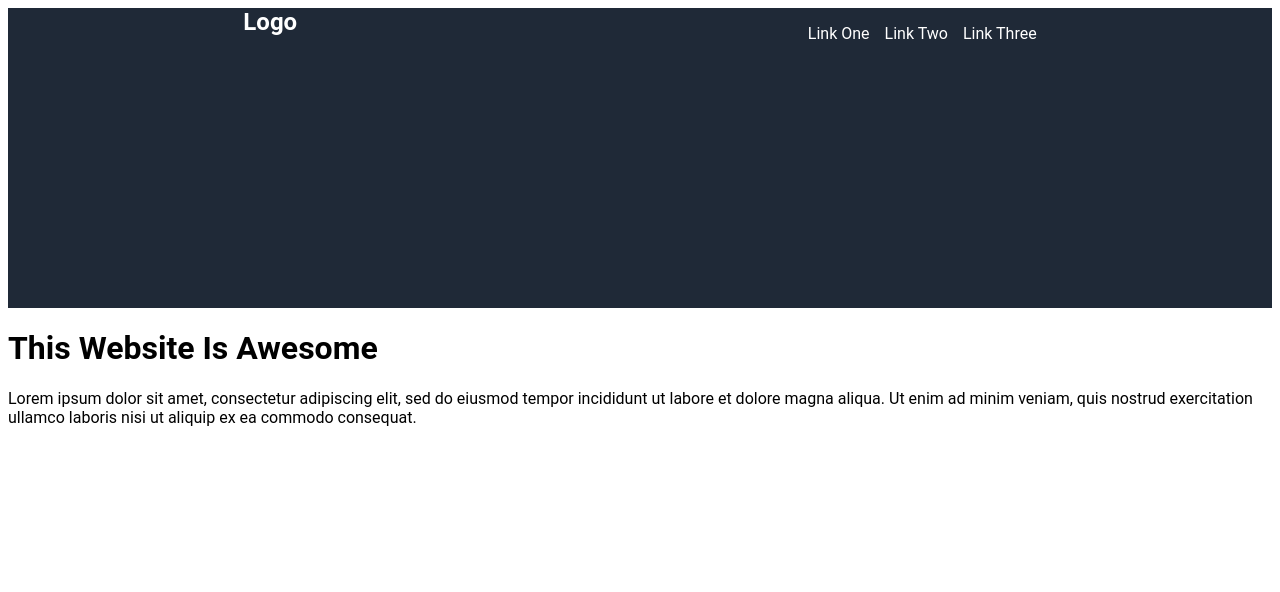
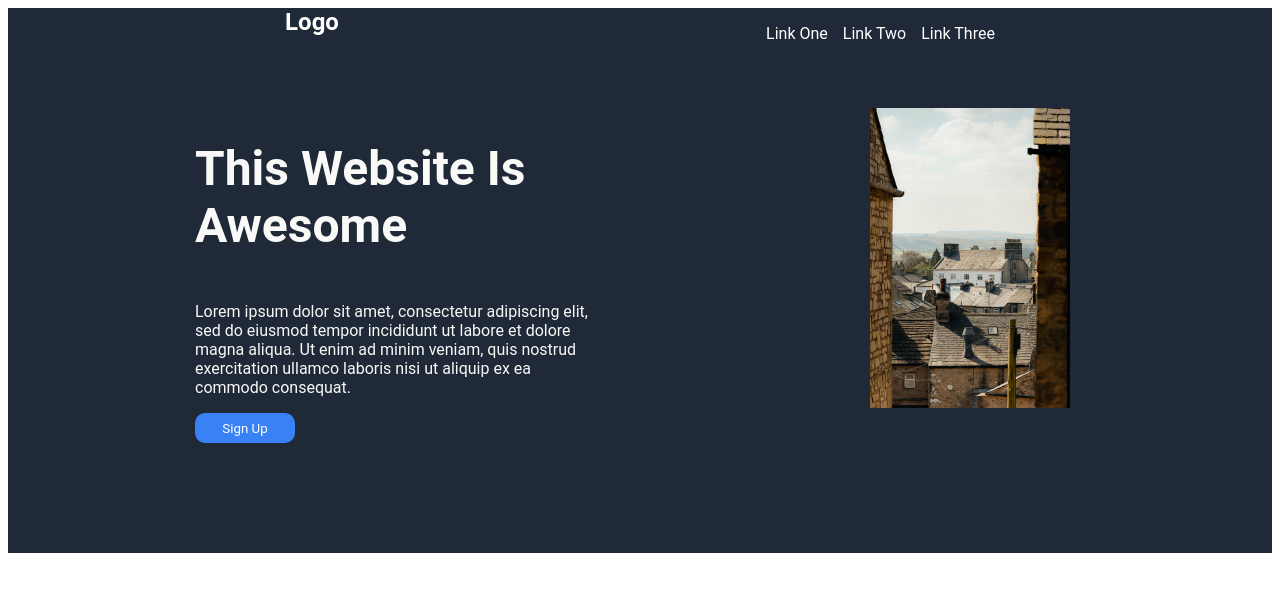
Before and after one commit to joekaz18/flexbox, a plain HTML site: page index.html in a window 1280 px wide. Drawn offline with Linux system fonts and the light colour scheme.

Commit message:
add main text and main text img

```diff
--- a/index.html
+++ b/index.html
@@ -26,12 +26,17 @@
     </header>
     <div class="maintext">
         <div class="container">
+            <div class="hero">
             <h1>This Website Is Awesome</h1>
             <p>Lorem ipsum dolor sit amet, consectetur adipiscing elit, sed do eiusmod tempor incididunt
                  ut labore et dolore magna aliqua.
                  Ut enim ad minim veniam, quis nostrud exercitation
                  ullamco laboris nisi ut aliquip ex ea commodo consequat.</p>
-
+                 <button>Sign Up</button>
+                </div>
+                 <div class="imgcont">
+                 <img src="./images/free.jpeg">
+                </div>
         </div>
     </div>
 
--- a/style.css
+++ b/style.css
@@ -1,13 +1,14 @@
-body{
+* {
     font-family: "roboto", sans-serif;
 }
 
 .header .container{
     display:flex;
-    justify-content: space-around;
+    justify-content: space-evenly;
     align-items: flex-start;
     background: #1F2937;
-    height: 300px;
+    height: 100px;
+    gap: 110px;
 }
 
 .container a {
@@ -27,9 +28,57 @@ body{
 }
 
 
-
 .logo{
     color: #fff;
     font-size: 24px;
     font-weight: bold;
 }
+
+.maintext .container h1{
+    font-size: 48px;
+    font-weight: bolder;
+    color: #F9FAF8
+}
+
+.maintext .container img{
+    width: 200px;
+    height: 300px;
+    padding-left: 70px;
+
+}
+
+.maintext .container{
+    display:flex;
+    background: #1F2937;
+    justify-content: center;
+    gap: 90px;
+
+}
+
+.maintext .container p{
+    color: #F9FAF8;
+    text-align: left;
+}
+
+.hero{
+    display:flex;
+    flex-direction: column;
+    width: 400px;
+    margin: 0 0 110px 100px;
+
+}
+
+button {
+    background-color: #3882F6;
+    color: #FFFF;
+    border-radius: 10px;
+    width: 100px;
+    height: 30px;
+    border: none;
+}
+
+.imgcont {
+    display:flex;
+    width: 500px;
+    justify-content: center;
+}
```
